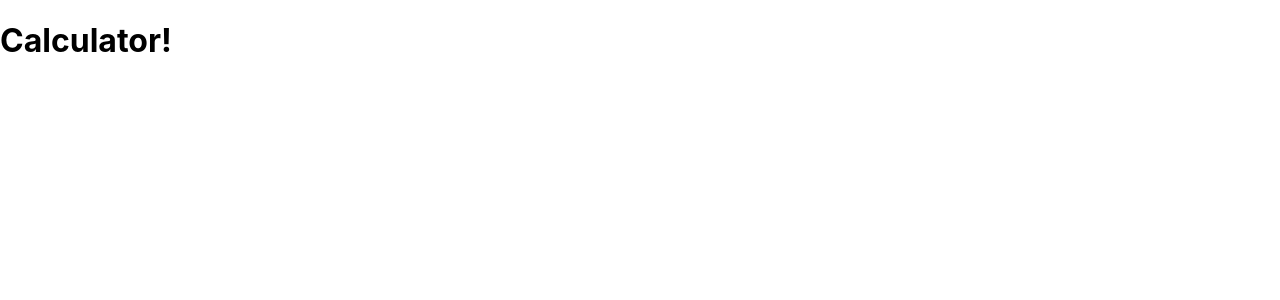
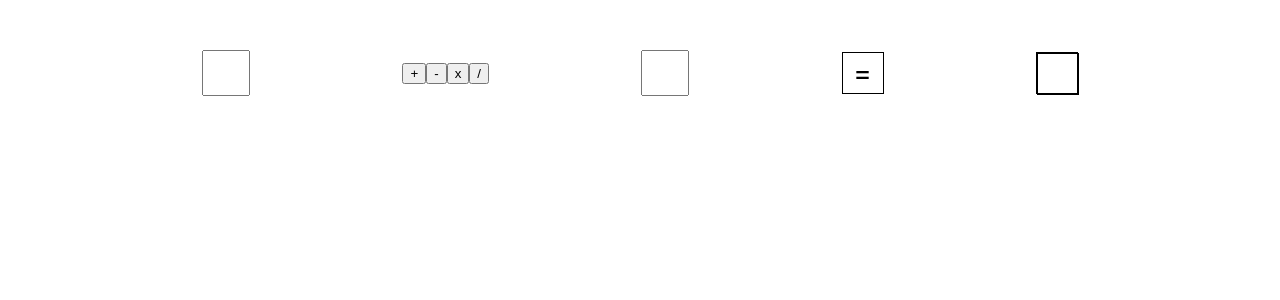
Before and after one commit to SEI-ATL-3-8/react-calculator, a React (Create React App) app in the folder calculator/: page / in a window 1280 px wide. Shown: the top 300 px of the page. Built offline with nearby package versions, Linux system fonts and the light colour scheme.

Commit message:
core goals

```diff
--- a/calculator/src/App.css
+++ b/calculator/src/App.css
@@ -0,0 +1,34 @@
+.App {
+  display: flex;
+  align-items: center;
+  justify-content: space-evenly;
+  margin: 50px;
+}
+
+span {
+  border: 1px solid black;
+  height: 40px;
+  width: 40px;
+  font-size: 28px;
+  display: flex;
+  align-items: center;
+  justify-content: center;
+}
+
+.grid {
+  display: flex;
+  align-items: center;
+  justify-content: center;
+
+}
+
+.result {
+  border: 1px solid black;
+  height: 40px;
+  width: 40px;
+}
+
+input {
+  height: 40px;
+  width: 40px;
+}
--- a/calculator/src/App.js
+++ b/calculator/src/App.js
@@ -1,10 +1,52 @@
 
 import './App.css';
+import { useState } from 'react'
 
 function App() {
+
+  const [numberOne, setNumberOne] = useState('')
+  const [numberTwo, setNumberTwo] = useState('')
+  const [result, setResult] = useState('')
+
+   const addition = () => {
+     setResult(numberOne + numberTwo);
+   }
+   const subtract = () => {
+     setResult(numberOne - numberTwo)
+   }
+   const multiplication = () => {
+     setResult(numberOne * numberTwo)
+   }
+   const division = () => {
+     setResult(numberOne / numberTwo)
+   }
+
+
+
   return (
     <div className="App">
-     <h1>Calculator!</h1>
+
+     <form>
+     <input type="number" name="numberOne"
+     value ={numberOne} onChange={(e) => setNumberOne(+e.target.value)}/>
+    </form>
+    <div className="grid">
+      <button onClick={addition}>+</button>
+      <button onClick={subtract}>-</button>
+      <button onClick={multiplication}>x</button>
+      <button onClick={division}>/</button>
+    </div>
+    <form>
+     <input type="number" name="numberTwo"
+     value ={numberTwo} onChange={(e) => setNumberTwo(+e.target.value)}/>
+    </form>
+    <div className="grid">
+      <span>=</span>
+    </div>
+    <div className="result">
+    <span>{result}</span>
+    </div>
+
     </div>
   );
 }
```
